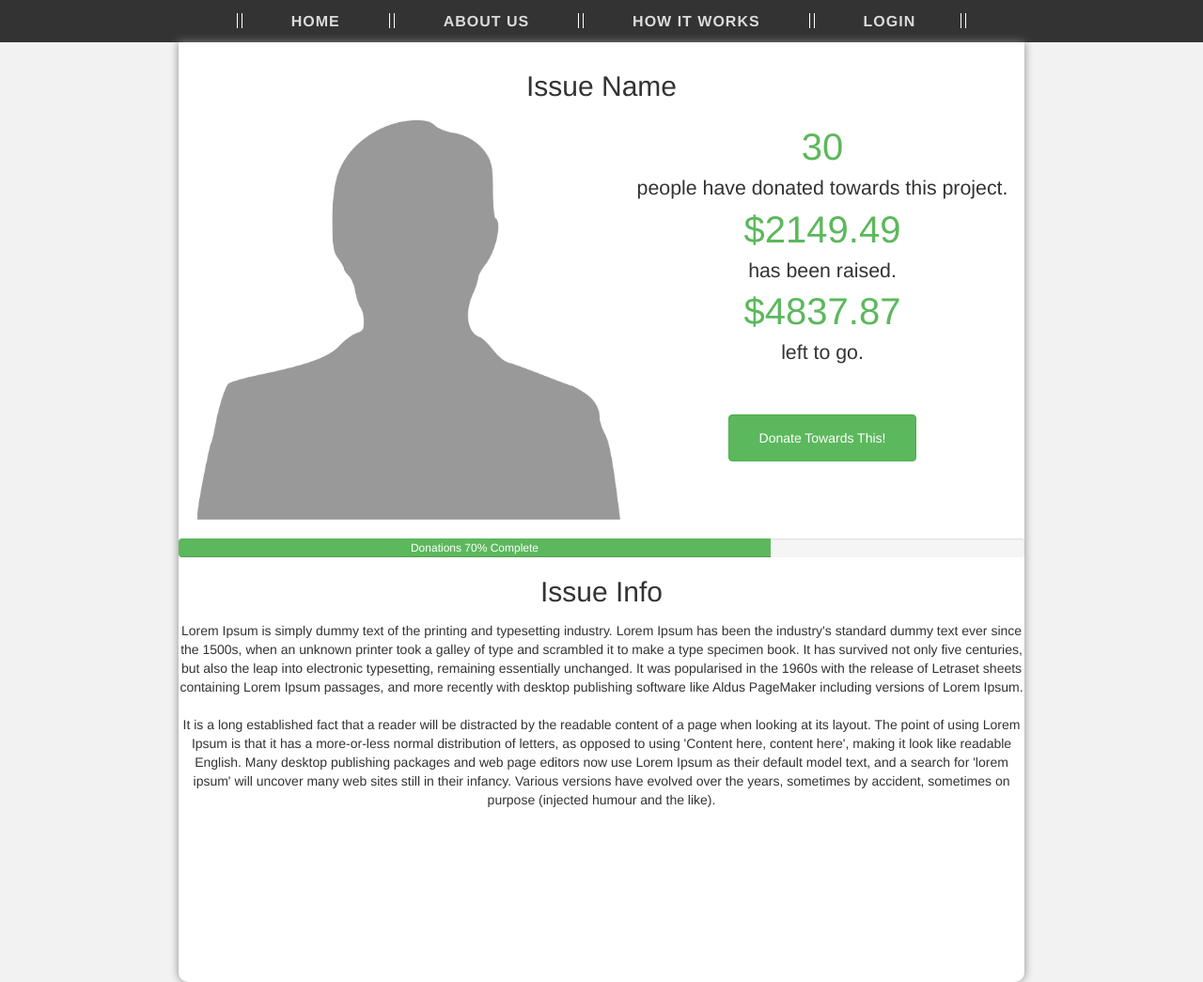
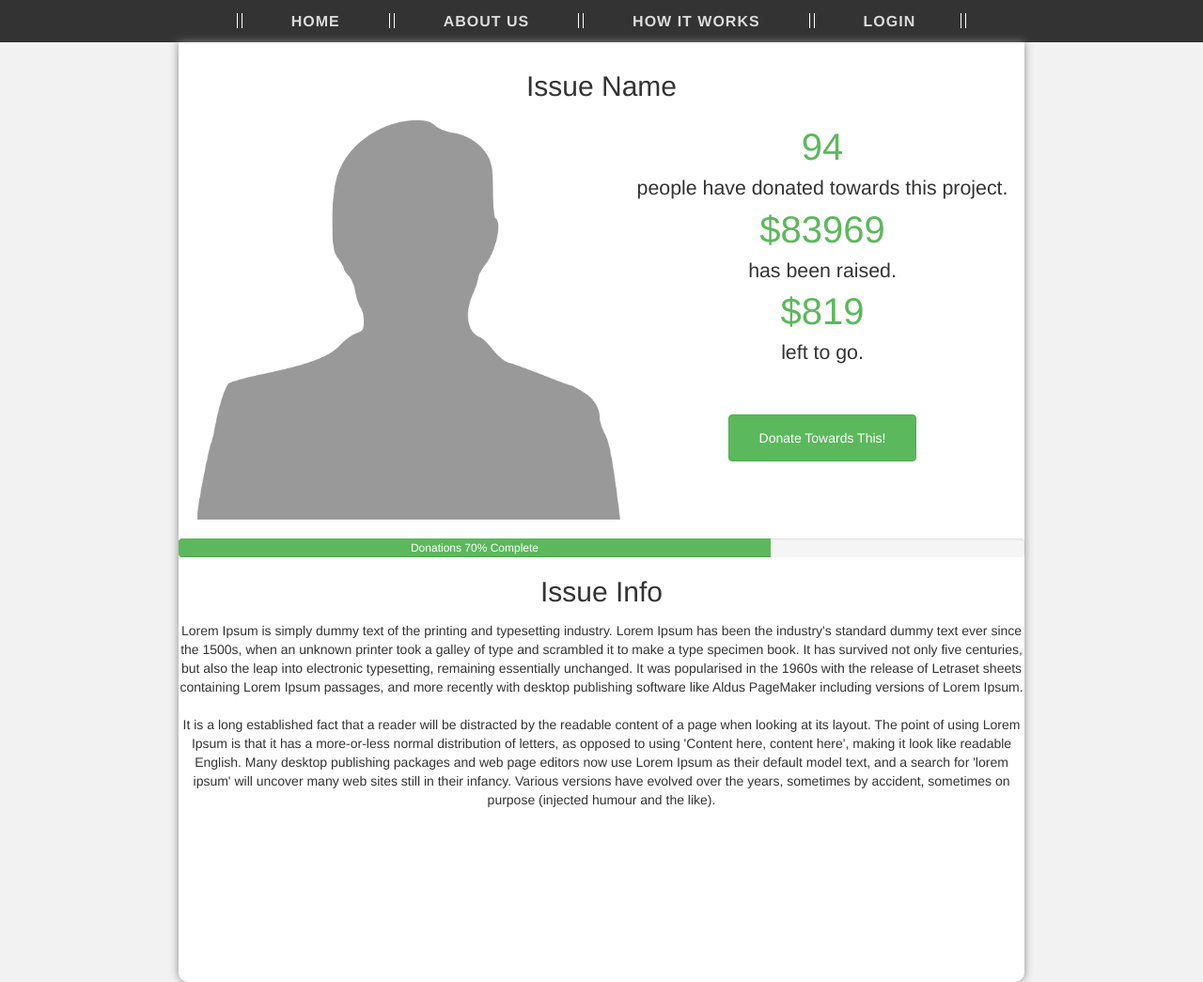
Before and after one commit to pjs33/HackArizona, a PHP site: page /HackArizona/issue_view.php in a window 1280 px wide. Shown: the part 100-1145 px from the top of the page at 94% size. Run offline with PHP 8.4, Linux system fonts and the light colour scheme; some libraries are stand-ins or nearby versions.

Commit message:
Made some small changes to title and issue_view

```diff
--- a/css/styles/indexstyle.css
+++ b/css/styles/indexstyle.css
@@ -2,6 +2,12 @@
 
 body {
     background-color:#f2f2f2;
+}
+
+#page-title {
+    font-family: 'Parisienne', cursive;
+    font-size: 30pt;
+    font-weight: 400;
 }
 
 #bodyContent {
--- a/index.php
+++ b/index.php
@@ -4,6 +4,7 @@
     <meta charset="utf-8">
     <meta http-equiv="X-UA-Compatible" content="IE=edge">
     <meta name="viewport" content="width=device-width, initial-scale=1">
+    <link href='https://fonts.googleapis.com/css?family=Parisienne' rel='stylesheet' type='text/css'>
     <!-- The above 3 meta tags *must* come first in the head; any other head content must come *after* these tags -->
     <title>The Lobbyists</title>
 
@@ -260,7 +261,7 @@
     <script>
       $(document).ready(function() {
 
-        var randomIssues = ['Giant 2" dicks on the loose' ,"Jamal Caught Red Handed","Mans first Fap","Support Local PlayGround","Local Pothole", "Repeal X Issues", "Dog Lost", "President Obama...", "Stick In Road", "Mountain Currently Exploding...", "RANDOM BIG ISSUE"];
+        var randomIssues = ["Taylor Swift newds","LETS BUILD A WALL","BAN ALL MUSLIMS","Jamal Caught Red Handed","Support Local PlayGround","Local Pothole", "Repeal X Issues", "Dog Lost","Pet shark on the loose", "President Obama...", "Stick In Road", "Mountain Currently Exploding...", "RANDOM BIG ISSUE"];
         function resetPopular() {
 
           var arrLength = randomIssues.length;
--- a/issue_view.php
+++ b/issue_view.php
@@ -96,10 +96,10 @@
               <img id="image_main" src="./css/images/default-user.png">
             </div>
             <div id="donationContainer">
-              <div><span id="peopleDonating">30</span><br>people have donated towards this project.</div>
-              <div><span id="moneyRaised">$2149.49</span><br>has been raised.</div>
+              <div><span id="peopleDonating"></span><br>people have donated towards this project.</div>
+              <div><span id="moneyRaised"></span><br>has been raised.</div>
 
-              <div><span id="remainingGoal">$4837.87</span><br>left to go.</div>
+              <div><span id="remainingGoal"></span><br>left to go.</div>
 
               <button id="start_donation" type="button" class="btn btn-success">Donate Towards This!</button>
 
@@ -125,5 +125,17 @@
           </div>
         </div> <!--topInfo end-->
 
+        <script>
+          var peopleDonating = Math.floor(Math.random() * 9999) + 1;
+          var moneyRaised = Math.floor(Math.random() * 99999) + 1;
+          var remainingGoal = Math.floor(Math.random() * 999) + 1;
+
+          $("#peopleDonating").text(peopleDonating);
+          $("#moneyRaised").text("$"+ moneyRaised);
+          $("#remainingGoal").text("$"+ remainingGoal);
+
+
+        </script>
+
   </body>
 </html>
```
